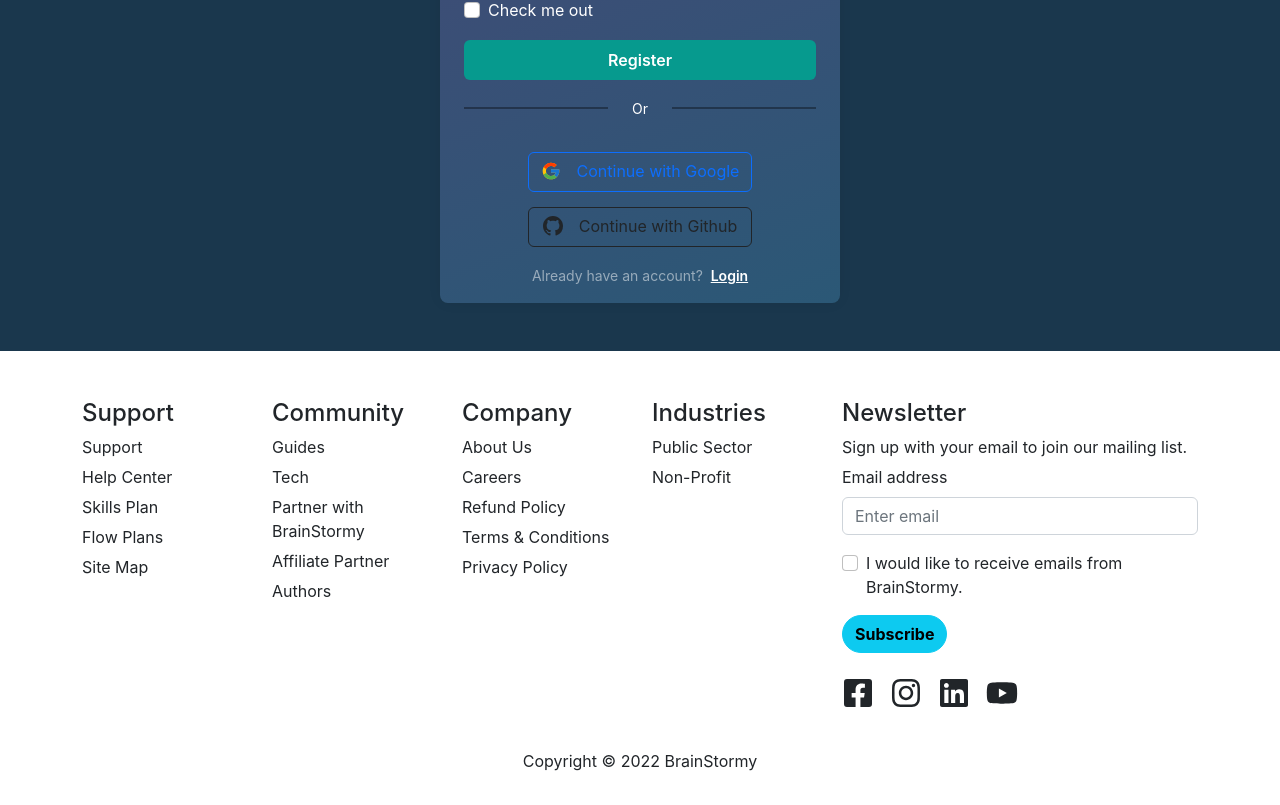
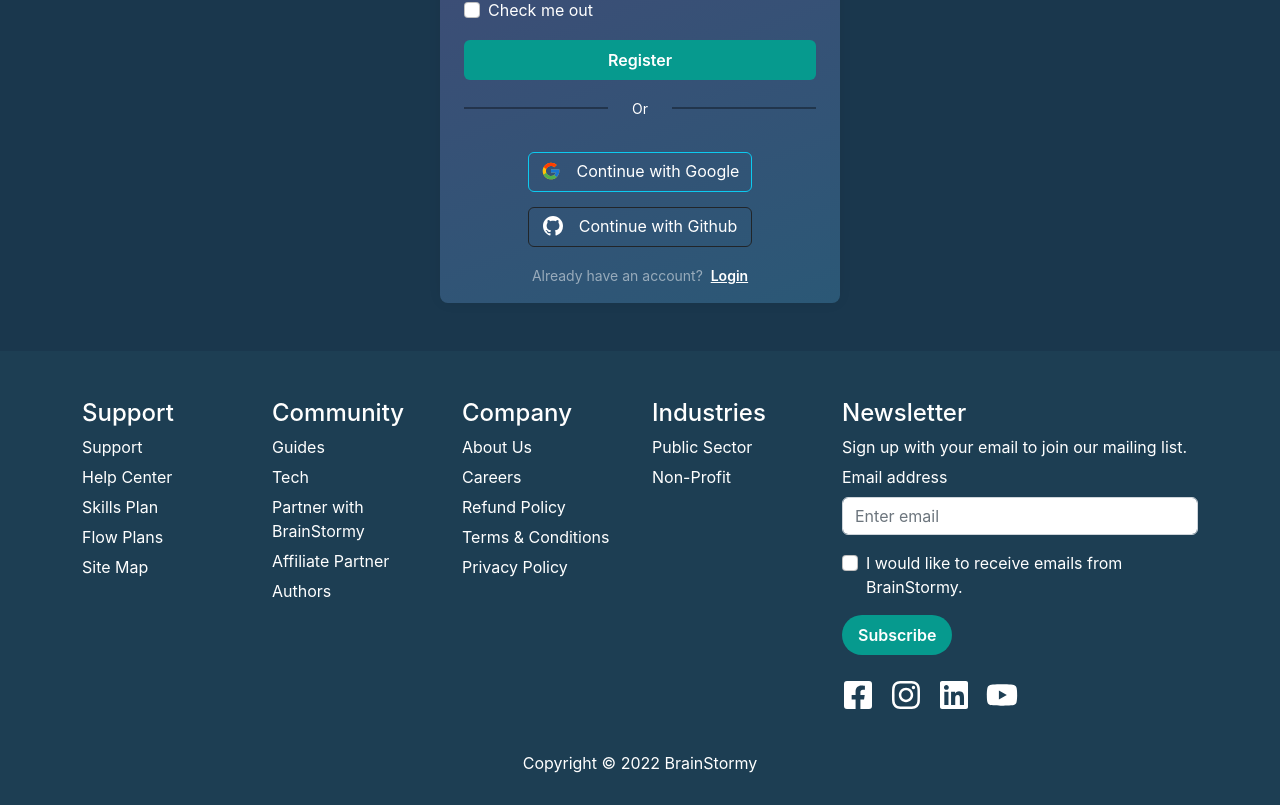
Before and after one commit to mahmud035/BrainStormy, a React (Create React App) app: page /register in a window 1280 px wide. Shown: the part 619-1424 px from the top of the page. Built offline with nearby package versions, Linux system fonts and the light colour scheme; no server answers.

Commit message:
added footer background color

```diff
--- a/src/Pages/Register/Register.js
+++ b/src/Pages/Register/Register.js
@@ -155,8 +155,8 @@ const Register = () => {
             <ButtonGroup vertical>
               <Button
                 onClick={handleGoogleSignIn}
-                className="mb-3 rounded "
-                variant="outline-primary"
+                className="mb-3 rounded text-white"
+                variant="outline-info"
               >
                 <FcGoogle size={20} className="me-3 mb-1 " />
                 <span>Continue with Google</span>
@@ -164,7 +164,7 @@ const Register = () => {
 
               <Button
                 onClick={handleGithubSignIn}
-                className=" rounded "
+                className=" rounded text-white"
                 variant="outline-dark"
               >
                 <BsGithub size={20} className="me-3 mb-1" />
--- a/src/Pages/Shared/Footer/Footer.css
+++ b/src/Pages/Shared/Footer/Footer.css
@@ -1,3 +1,8 @@
+.footer-container {
+  background-color: #1d3e53;
+  color: #fff;
+}
+
 .footer p {
   margin-bottom: 6px;
   cursor: pointer;
--- a/src/Pages/Shared/Footer/Footer.js
+++ b/src/Pages/Shared/Footer/Footer.js
@@ -14,6 +14,7 @@ import {
 
 const Footer = () => {
   return (
+    <div className="footer-container">
       <Container className="footer pt-5 pb-4">
         <Row>
           <Col xs={6} lg={2}>
@@ -81,12 +82,15 @@ const Footer = () => {
                   <Button
                     variant="info"
                     type="submit"
-                  className="rounded-pill fw-bold"
+                    className="rounded-pill  fw-semibold btn-register text-white"
                   >
                     Subscribe
                   </Button>
                 </Form>
-              <div className="d-flex gap-3 pt-4" style={{ cursor: 'pointer' }}>
+                <div
+                  className="d-flex gap-3 pt-4"
+                  style={{ cursor: 'pointer' }}
+                >
                   <FaFacebookSquare size={32} />
                   <FaInstagram size={32} />
                   <FaLinkedin size={32} />
@@ -99,6 +103,7 @@ const Footer = () => {
 
         <p className="text-center pt-4">Copyright © 2022 BrainStormy</p>
       </Container>
+    </div>
   );
 };
 
--- a/src/Pages/Shared/Header/Header.css
+++ b/src/Pages/Shared/Header/Header.css
@@ -4,7 +4,6 @@
 
 .navbar-container,
 .navbar-off-canvas {
-  background-color: #112b3c;
   background-color: #1d3e53;
   color: #fff;
 }
```
Lines whose indentation alone changed are shown as unchanged.
